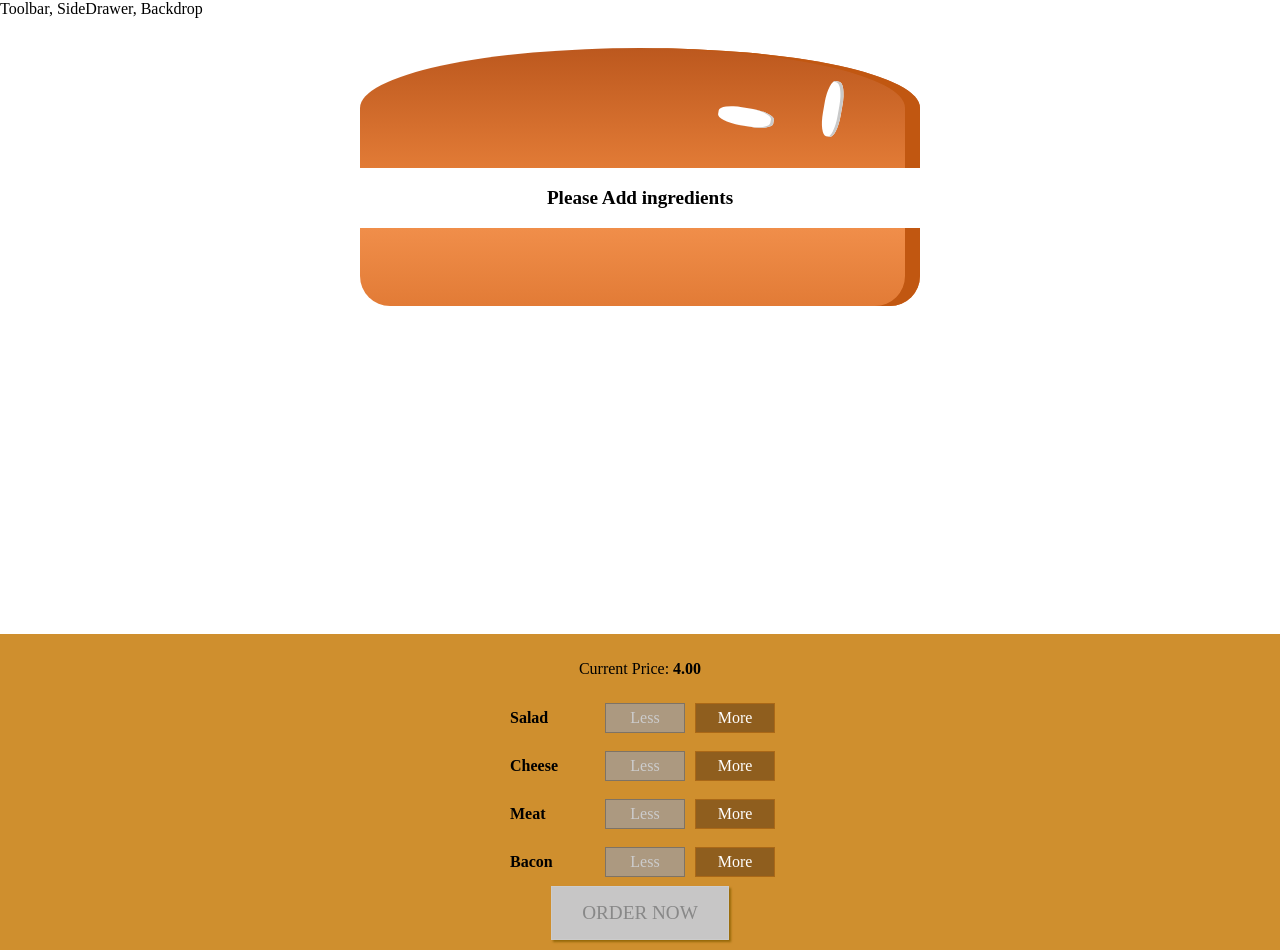
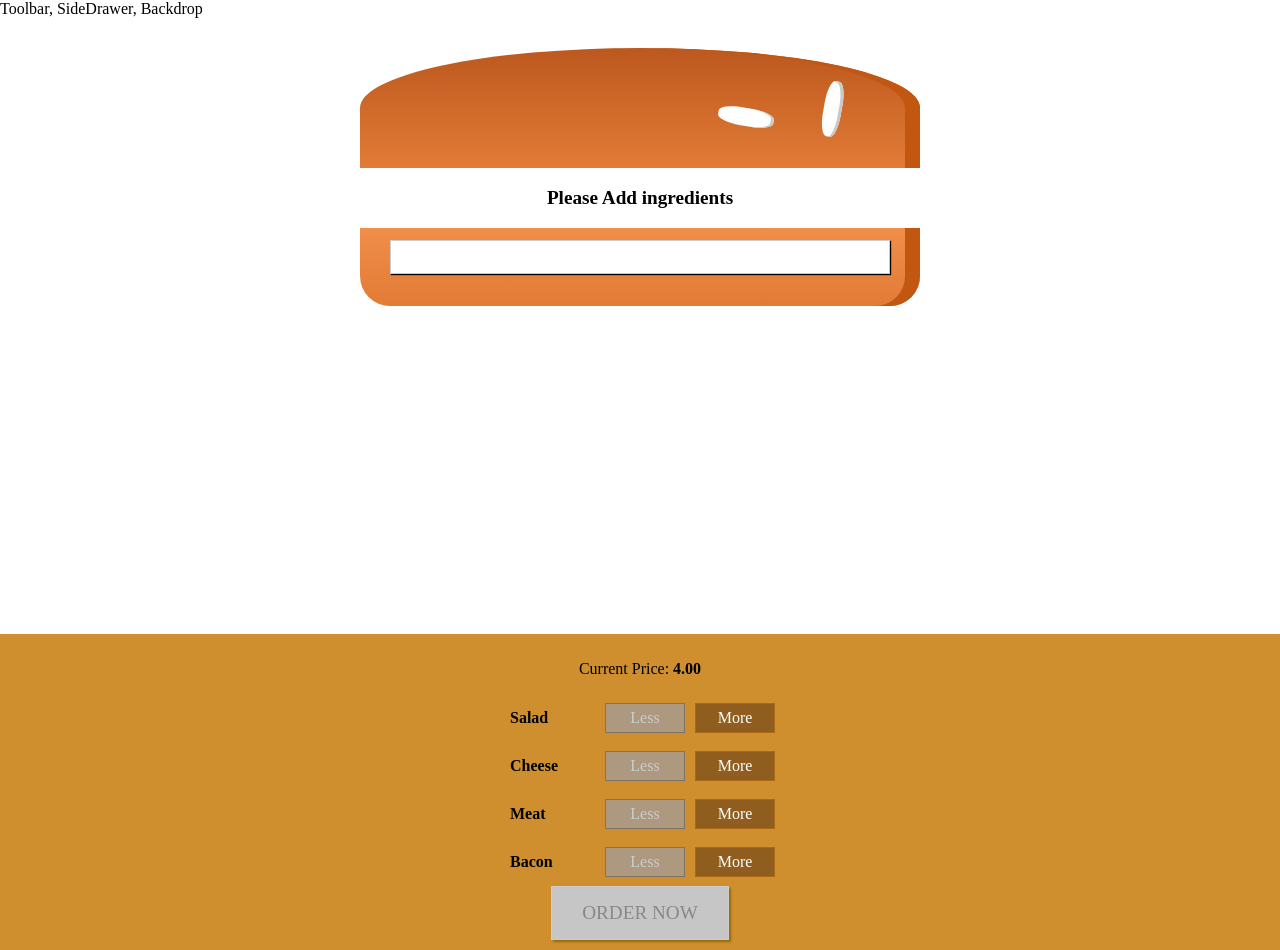
Before and after one commit to malep2007/burger-app, a React app: page / in a window 1280 px wide. Built offline with nearby package versions, Linux system fonts and the light colour scheme.

Commit message:
Adding Modal and Order summary

```diff
--- /dev/null
+++ b/src/components/Burger/OrderSummary/OrderSummary.js
@@ -0,0 +1,27 @@
+import React from 'react';
+import Aux from '../../../hoc/Aux';
+const orderSummary = (props) => {
+    const ingredientSummary = Object.keys(props.ingredients)
+    .map(igKey => {
+       return (
+        <li key={igKey}>
+            <span style={{textTransform: 'capitalize'}}>
+                {igKey}
+            </span>:
+            {props.ingrdients[igKey]}
+        </li>
+       );
+    });
+    return (
+        <Aux>
+            <h3>Your Order</h3>
+            <p>A delicious burger with the following ingredients:</p>
+            <ul>
+                {ingredientSummary}
+            </ul>
+            <p>Continue to Checkout?</p>
+        </Aux>
+    )
+};
+
+export default orderSummary;
--- /dev/null
+++ b/src/components/UI/Modal/Modal.css
@@ -0,0 +1,20 @@
+.Modal{
+    position: fixed;
+    z-index: 500;
+    background-color: white;
+    width: 70%;
+    border: 1px solid #ccc;
+    box-shadow: 1px 1px 1px black;
+    padding: 16px;
+    left: 15%;
+    top: 30%;
+    box-sizing: border-box;
+    transition: all 0.3 ease-out;
+}
+
+@media(min-width: 600px){
+    .Modal{
+        width: 500px;
+        left: calc(50% - 250px);
+    }
+}
--- /dev/null
+++ b/src/components/UI/Modal/Modal.js
@@ -0,0 +1,10 @@
+import React from  'react';
+import classes from './Modal.css';
+
+
+const modal = (props) => (
+    <div className={classes.Modal}>
+        {props.childred}
+    </div>
+);
+export default modal
--- a/src/containers/BurgerBuilder/BurgerBuilder.js
+++ b/src/containers/BurgerBuilder/BurgerBuilder.js
@@ -3,6 +3,9 @@
 import BuildControls from '../../components/Burger/BuildControls/BuildControls';
 import Aux from '../../hoc/Aux';
 import Burger from '../../components/Burger/Burger';
+import Modal from '../../components/UI/Modal/Modal';
+import OrderSummary from '../../components/Burger/OrderSummary/OrderSummary';
+
 
 const INGEDIENT_PRICES = {
     salad: 0.5,
@@ -76,6 +79,9 @@
         }
         return (
             <Aux>
+                <Modal>
+                    <OrderSummary ingredients={this.state.ingredients}/>
+                </Modal>
                 <Burger ingredients={this.state.ingredients}/>
                 <BuildControls
                     price = {this.state.totalPrice}
```
Also changed, not shown: src/components/UI/BackDrop/BackDrop.js (added).
